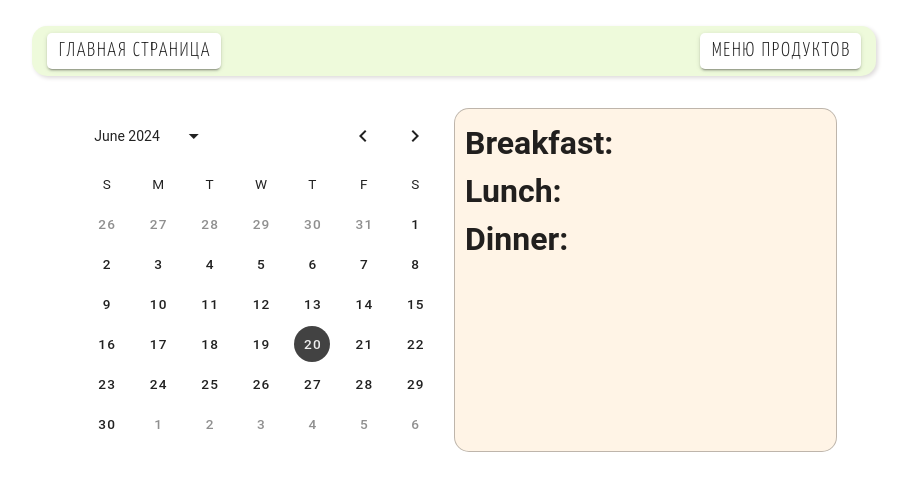
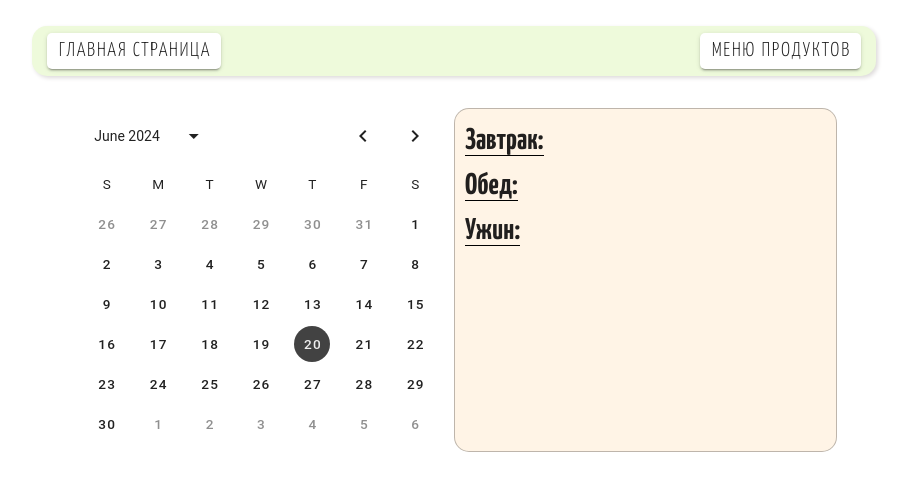
Before and after one commit to maloveroyatno/products_stats, a Vue app: page / in a window 1280 px wide. Shown: the top 490 px of the page, without its empty margins (186-1096 px from the left). Built offline with nearby package versions, Linux system fonts and the light colour scheme; a web font is replaced by a local one.

Commit message:
add search and fix some styles

```diff
--- a/src/pages/ListProducts.vue
+++ b/src/pages/ListProducts.vue
@@ -25,7 +25,11 @@
                     <span class="pfc">{{ product.carbs }}</span>
                 </v-container>
             </v-cointainer>
+                <v-btn class ="add_card" @click="addCard">Добавить продукт</v-btn>
             <v-pagination :length="Math.ceil(filteredProducts.length / pageSize)" v-model="currentPage" total-visible="8" @click="sliceProducts" > </v-pagination>
+        </v-container>
+        <v-container v-else class="nothing">
+            <span>По вашему запросу ничего не найдено</span>
         </v-container>
     </v-container>
 </template>
@@ -66,6 +70,17 @@ onMounted(() => {
 </script>
 
 <style lang="scss" scoped>
+
+.nothing{
+    width: 100%;
+    height: 100%;
+    display: flex;
+    align-items: center;
+    justify-content: center;
+    font-size: 30px;
+    font-weight: 600;
+    font-family: "Yanone Kaffeesatz", sans-serif;
+}
 .fill-height {
     padding: 10px;
     min-width: 70%;
@@ -104,6 +119,21 @@ onMounted(() => {
     align-items: center;
     justify-content: space-between;
     width: 100%;
+}
+.add_card{
+    width: 100%;
+    margin-top: 5px;
+    margin-bottom: 5px;
+    background-color: rgba(205, 240, 220, 0.692);
+    border: 1px solid rgba(0, 0, 0, 0.253);
+    border-radius: 15px;
+    padding: 10px;
+    height: 52px;
+    font-size: 20px;
+    font-family: "Yanone Kaffeesatz", sans-serif;
+    font-optical-sizing: auto;
+    font-weight: 800;
+    font-style: normal;
 }
 .card_info{
     display: flex;
--- a/src/pages/Main.vue
+++ b/src/pages/Main.vue
@@ -10,12 +10,12 @@
       <h1>{{ getDayProds() }}</h1>
 
       <v-container class="page_prods">
-      <h1>Breakfast:</h1>
-      <span v-for="prodBreak in dayBreakfast" :key="prodBreak" class="food">{{ prodBreak.name }}<br></span>
-      <h1>Lunch:</h1>
-      <span v-for="prodLunch in dayLunch" class="food">{{ prodLunch.name}}<br></span>
-      <h1>Dinner:</h1>
-      <span v-for="prodDinner in dayDinner" class="food">{{ prodDinner.name}}<br></span>
+      <span class="food_title">Завтрак:<br></span>
+        <span v-for="prodBreak in dayBreakfast" :key="prodBreak" class="food">{{ prodBreak.name }}<br></span>
+      <span class="food_title">Обед:<br></span>
+        <span v-for="prodLunch in dayLunch" class="food">{{ prodLunch.name}}<br></span>
+      <span class="food_title">Ужин:<br></span>
+        <span v-for="prodDinner in dayDinner" class="food">{{ prodDinner.name}}<br></span>
     </v-container>
   </v-container>
   </v-container>
@@ -37,8 +37,14 @@
 </script>
 
 <style lang="scss" scoped>
+.food_title{
+  border-bottom: 1px solid black;
+}
 .food{
-  border-bottom: 1px solid black;
+  width: 100%;
+  margin-top: 5px;
+  font-size: 25px;
+  font-weight: 300;
 }
 .fill-height {
   padding: 10px;
@@ -78,6 +84,11 @@
   padding: 10px;
   margin-right: 0px;
   background-color: rgba(255, 228, 196, 0.425);
+  font-size: 30px;
+  font-weight: 800;
+  font-family: "Yanone Kaffeesatz", sans-serif;
+  font-optical-sizing: auto;
+  font-style: normal;
 }
 
 </style>
--- a/src/styles/main.scss
+++ b/src/styles/main.scss
@@ -1,4 +1,4 @@
 
 @use 'vuetify' with (
-    $button-height: 40px,
+    $fontMain: 'Yanone Kaffeesatz' !default,
 );
```
